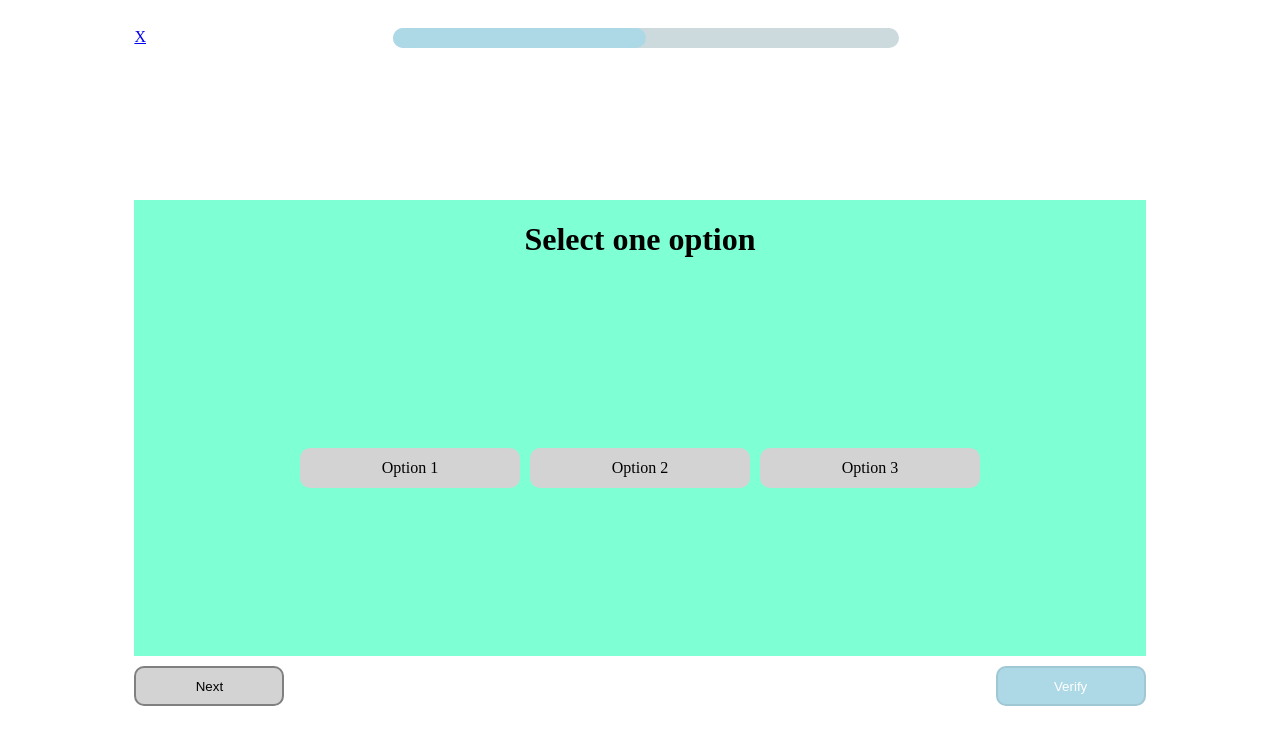
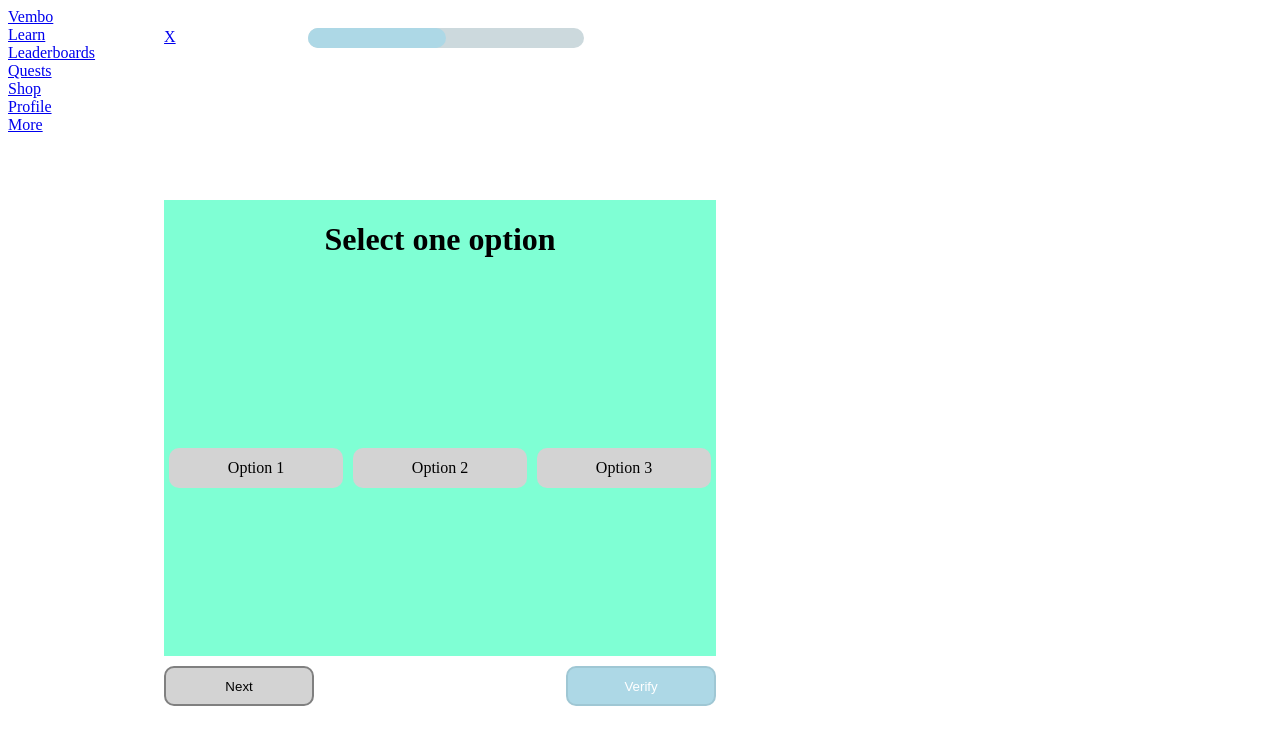
Before and after one commit to Kicked-Out/VemboWeb, a React (Vite) app: page /lesson in a window 1280 px wide. Shown: the top 744 px of the page. Built offline with nearby package versions, Linux system fonts and the light colour scheme.

Commit message:
implemented navigation panel

```diff
--- a/src/App.tsx
+++ b/src/App.tsx
@@ -3,14 +3,19 @@ import "./styles/styles.css";
 import Home from "./pages/Home";
 import Lesson from "./pages/Lesson";
 import NotFound from "./pages/NotFound";
+import NavBar from "./components/navigation/navBar";
 
 function App() {
     return (
-        <Routes>
-            <Route path="/" element={<Home />} />
-            <Route path="/lesson" element={<Lesson />} />
-            <Route path="*" element={<NotFound />} />
-        </Routes>
+        <div className="flex">
+            <NavBar />
+
+            <Routes>
+                <Route path="/" element={<Home />} />
+                <Route path="/lesson" element={<Lesson />} />
+                <Route path="*" element={<NotFound />} />
+            </Routes>
+        </div>
     );
 }
 
--- /dev/null
+++ b/src/components/navigation/navBar.tsx
@@ -0,0 +1,29 @@
+import { Link } from "react-router-dom";
+
+export default function NavBar() {
+    return (
+        <nav>
+            <div>
+                <Link to="/">Vembo</Link>
+            </div>
+            <div>
+                <Link to="/">Learn</Link>
+            </div>
+            <div>
+                <Link to="/leaderboards">Leaderboards</Link>
+            </div>
+            <div>
+                <Link to="/quests">Quests</Link>
+            </div>
+            <div>
+                <Link to="/shop">Shop</Link>
+            </div>
+            <div>
+                <Link to="/profile">Profile</Link>
+            </div>
+            <div>
+                <Link to="/more">More</Link>
+            </div>
+        </nav>
+    );
+}
--- a/src/styles/styles.css
+++ b/src/styles/styles.css
@@ -97,3 +97,7 @@ button {
     border-color: rgb(159, 199, 212);
     color: white;
 }
+
+.flex {
+    display: flex;
+}
```
